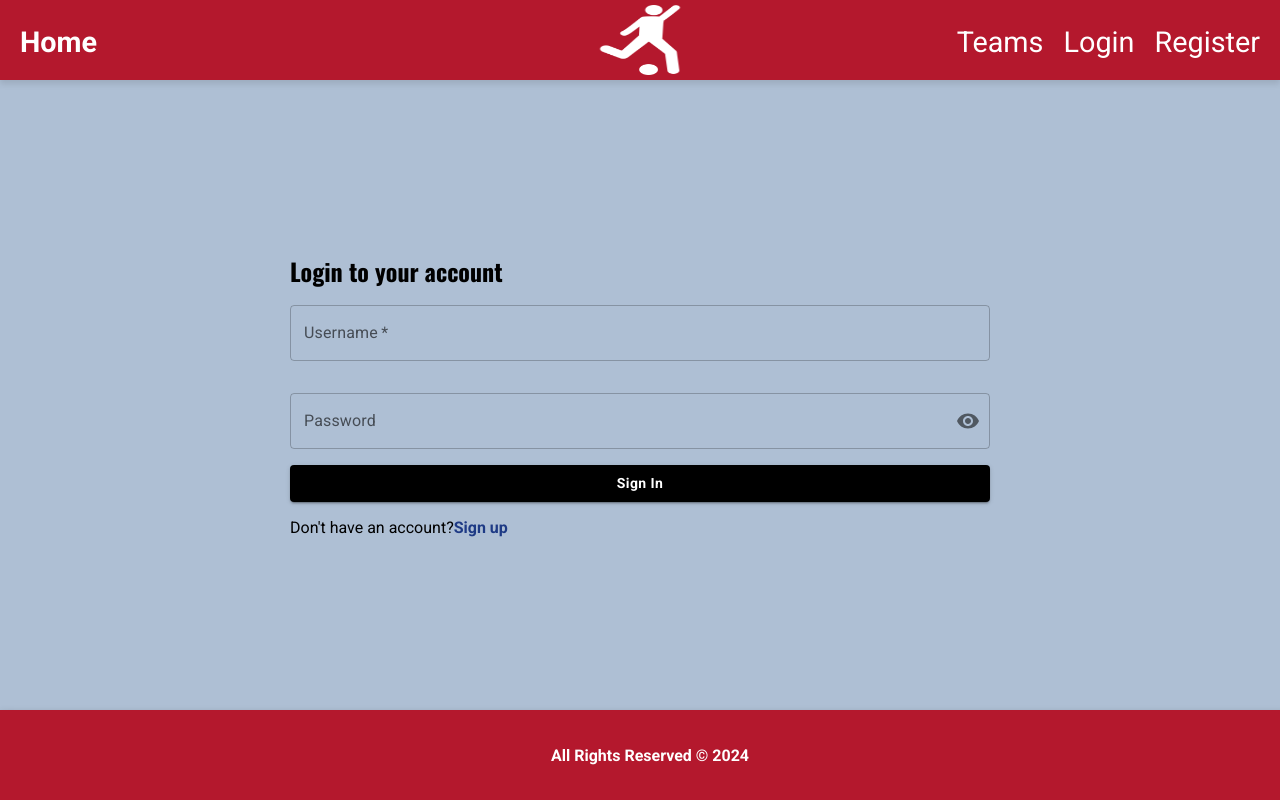
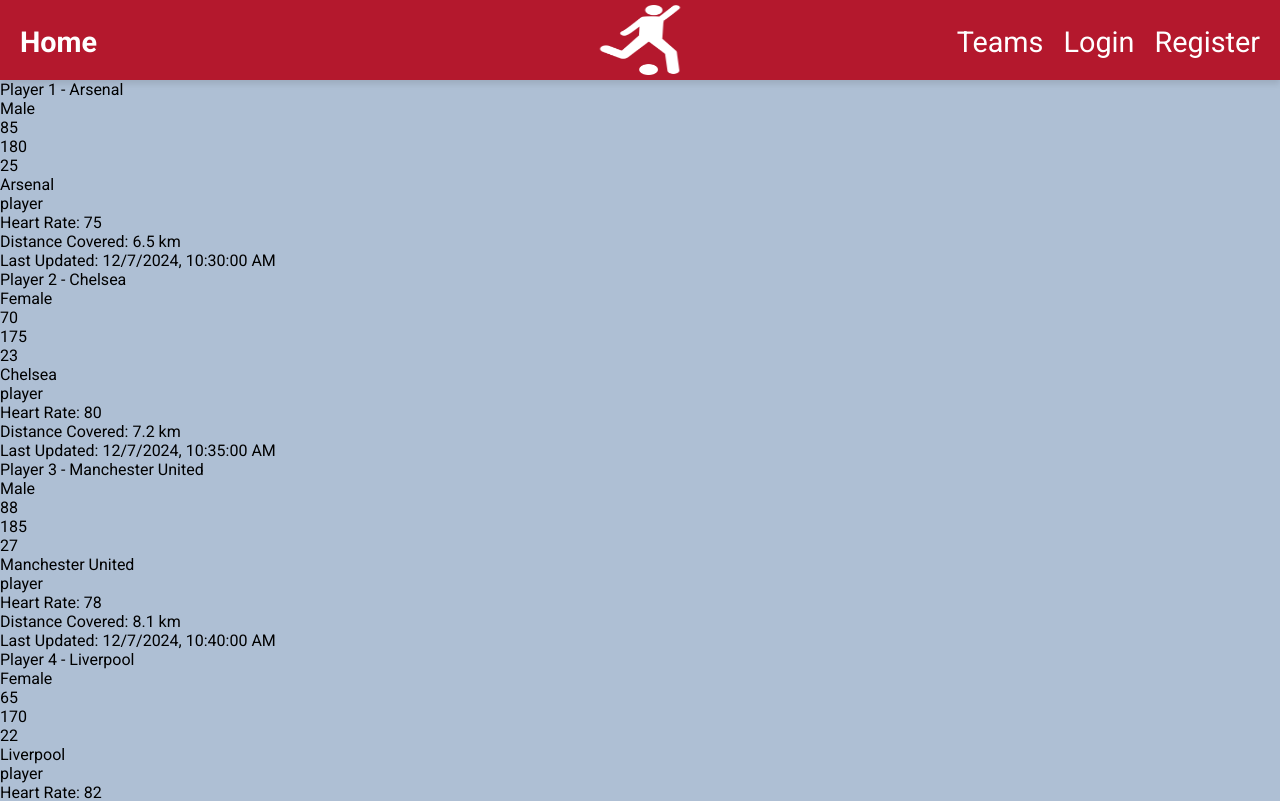
Before and after one commit to farah-yehia/Athelete-Health-Performance-Tracker, a React (Vite) app in the folder FrontEnd/app1/: page /teams in a window 1280 px wide. Before the commit this address led to /login. Shown: the top 801 px of the page. Built offline with nearby package versions, Linux system fonts and the light colour scheme.

Commit message:
add TeamsCard component and add initial static data for all teams

```diff
--- a/FrontEnd/app1/src/App.jsx
+++ b/FrontEnd/app1/src/App.jsx
@@ -7,7 +7,7 @@
   Navigate,
 } from "react-router-dom";
 import { ToastContainer, toast } from "react-toastify";
-import {jwtDecode} from "jwt-decode";
+import { jwtDecode } from "jwt-decode";
 import axios from "axios";
 import { Back_Origin } from "./Front_ENV";
 import "react-toastify/dist/ReactToastify.css";
@@ -28,12 +28,193 @@
 import { getCookie, deleteCookie } from "./Components/Cookie/Cookie";
 
 export const currentUserContext = React.createContext();
+const teams = [
+  {
+    name: "Player 1 - Arsenal",
+    id: "Arsenal-1",
+    gender: "Male",
+    weight: 85,
+    height: 180,
+    age: 25,
+    team: "Arsenal",
+    role: "player",
+    image: "",
+    healthMetrics: {
+      heartRate: 75,
+      distanceCovered: 6.5,
+      lastUpdated: "2024-12-07T10:30:00.000Z",
+    },
+    doctor: null,
+    comments: [],
+  },
+  {
+    name: "Player 2 - Chelsea",
+    id: "Chelsea-1",
+    gender: "Female",
+    weight: 70,
+    height: 175,
+    age: 23,
+    team: "Chelsea",
+    role: "player",
+    image: "",
+    healthMetrics: {
+      heartRate: 80,
+      distanceCovered: 7.2,
+      lastUpdated: "2024-12-07T10:35:00.000Z",
+    },
+    doctor: null,
+    comments: [],
+  },
+  {
+    name: "Player 3 - Manchester United",
+    id: "ManUtd-1",
+    gender: "Male",
+    weight: 88,
+    height: 185,
+    age: 27,
+    team: "Manchester United",
+    role: "player",
+    image: "",
+    healthMetrics: {
+      heartRate: 78,
+      distanceCovered: 8.1,
+      lastUpdated: "2024-12-07T10:40:00.000Z",
+    },
+    doctor: null,
+    comments: [],
+  },
+  {
+    name: "Player 4 - Liverpool",
+    id: "Liverpool-1",
+    gender: "Female",
+    weight: 65,
+    height: 170,
+    age: 22,
+    team: "Liverpool",
+    role: "player",
+    image: "",
+    healthMetrics: {
+      heartRate: 82,
+      distanceCovered: 7.8,
+      lastUpdated: "2024-12-07T10:45:00.000Z",
+    },
+    doctor: null,
+    comments: [],
+  },
+  {
+    name: "Player 5 - Barcelona",
+    id: "Barcelona-1",
+    gender: "Male",
+    weight: 77,
+    height: 178,
+    age: 26,
+    team: "Barcelona",
+    role: "player",
+    image: "",
+    healthMetrics: {
+      heartRate: 76,
+      distanceCovered: 6.8,
+      lastUpdated: "2024-12-07T10:50:00.000Z",
+    },
+    doctor: null,
+    comments: [],
+  },
+  {
+    name: "Player 6 - Real Madrid",
+    id: "RealMadrid-1",
+    gender: "Male",
+    weight: 92,
+    height: 182,
+    age: 28,
+    team: "Real Madrid",
+    role: "player",
+    image: "",
+    healthMetrics: {
+      heartRate: 74,
+      distanceCovered: 7.0,
+      lastUpdated: "2024-12-07T10:55:00.000Z",
+    },
+    doctor: null,
+    comments: [],
+  },
+  {
+    name: "Player 7 - Bayern Munich",
+    id: "Bayern-1",
+    gender: "Female",
+    weight: 72,
+    height: 176,
+    age: 24,
+    team: "Bayern Munich",
+    role: "player",
+    image: "",
+    healthMetrics: {
+      heartRate: 79,
+      distanceCovered: 6.9,
+      lastUpdated: "2024-12-07T11:00:00.000Z",
+    },
+    doctor: null,
+    comments: [],
+  },
+  {
+    name: "Player 8 - Juventus",
+    id: "Juventus-1",
+    gender: "Male",
+    weight: 84,
+    height: 183,
+    age: 29,
+    team: "Juventus",
+    role: "player",
+    image: "",
+    healthMetrics: {
+      heartRate: 77,
+      distanceCovered: 6.7,
+      lastUpdated: "2024-12-07T11:05:00.000Z",
+    },
+    doctor: null,
+    comments: [],
+  },
+  {
+    name: "Player 9 - PSG",
+    id: "PSG-1",
+    gender: "Female",
+    weight: 69,
+    height: 174,
+    age: 21,
+    team: "PSG",
+    role: "player",
+    image: "",
+    healthMetrics: {
+      heartRate: 81,
+      distanceCovered: 7.4,
+      lastUpdated: "2024-12-07T11:10:00.000Z",
+    },
+    doctor: null,
+    comments: [],
+  },
+  {
+    name: "Player 10 - AC Milan",
+    id: "ACMilan-1",
+    gender: "Male",
+    weight: 80,
+    height: 179,
+    age: 27,
+    team: "AC Milan",
+    role: "player",
+    image: "",
+    healthMetrics: {
+      heartRate: 90,
+      distanceCovered: 7,
+      lastUpdated: "2024-12-07T11:10:00.000Z",
+    },
+  },
+];
 
 function App() {
   const [showHeaderAndFooter, setShowHeaderAndFooter] = useState(true);
   const [isAuthenticated, setIsAuthenticated] = useState(!!getCookie("token"));
   const [loading, setLoading] = useState(false);
   const [currentUser, setCurrentUser] = useState({});
+  const[data,setData]=useState(teams)
   const navigate = useNavigate();
   const location = useLocation();
 
@@ -118,10 +299,8 @@
               <Route
                 path="/teams"
                 element={
-                  <ProtectedRoute role="admin">
-                    {" "}
-                    <Teams />
-                  </ProtectedRoute>
+                    <Teams data={data} />
+
                 }
               />
               <Route
--- a/FrontEnd/app1/src/Components/Header/Header.jsx
+++ b/FrontEnd/app1/src/Components/Header/Header.jsx
@@ -53,7 +53,7 @@
 
     // Special case: Make "Teams" public for guests and visible to admin/doctor roles
     if (
-      page.name === "Teams" &&
+      page.name === "teams" &&
       (!isAuthenticated || ["admin", "doctor"].includes(currentUser?.role))
     ) {
       return true;
--- a/FrontEnd/app1/src/Components/Logout/Logout.jsx
+++ b/FrontEnd/app1/src/Components/Logout/Logout.jsx
@@ -1,6 +1,6 @@
 import { deleteCookie,getCookie } from "../Cookie/Cookie";
 import { Back_Origin } from "../../Front_ENV";
-import { useNavigation } from "react-router";
+import { useNavigate } from "react-router";
 import { useContext } from "react";
 import { currentUserContext } from "../../App";
 
--- a/FrontEnd/app1/src/Components/Teams/Teams.jsx
+++ b/FrontEnd/app1/src/Components/Teams/Teams.jsx
@@ -1,10 +1,21 @@
 import React from 'react'
+import TeamsCard from '../TeamsCard/TeamsCard'
 
-const Teams = () => {
+const Teams = ({data}) => {
+const players = data.map((player)=>{
+  return(
+    <TeamsCard key={player.id} {...player} />
+
+  )
+})
+console.log(players)
+
   return (
-    <div>
-   <h1>Teams Page</h1>
-    </div>
+    <>
+    <div className="teams">
+      {players}
+      </div>
+    </>
   )
 }
 
--- /dev/null
+++ b/FrontEnd/app1/src/Components/TeamsCard/TeamsCard.jsx
@@ -0,0 +1,35 @@
+import React from "react";
+const TeamsCard = ({
+  name,
+  id,
+  gender,
+  weight,
+  height,
+  age,
+  team,
+  role,
+  image,
+  healthMetrics,
+  doctor,
+  comments,
+}) => {
+    const { heartRate, distanceCovered, lastUpdated } = healthMetrics;
+  return (
+    <>
+      <div className="card text-white fw-bold text-start bg-warning">
+      <div>{name}</div>
+      <div>{gender}</div>
+      <div>{weight}</div>
+      <div>{height}</div>
+      <div>{age}</div>
+      <div>{team}</div>
+      <div>{role}</div>
+      <div>Heart Rate: {heartRate}</div>
+      <div>Distance Covered: {distanceCovered} km</div>
+      <div>Last Updated: {new Date(lastUpdated).toLocaleString()}</div>
+    </div>
+    </>
+  );
+};
+
+export default TeamsCard;
```
Also changed, not shown: FrontEnd/app1/src/Components/TeamsCard/TeamsCard.css (added).
